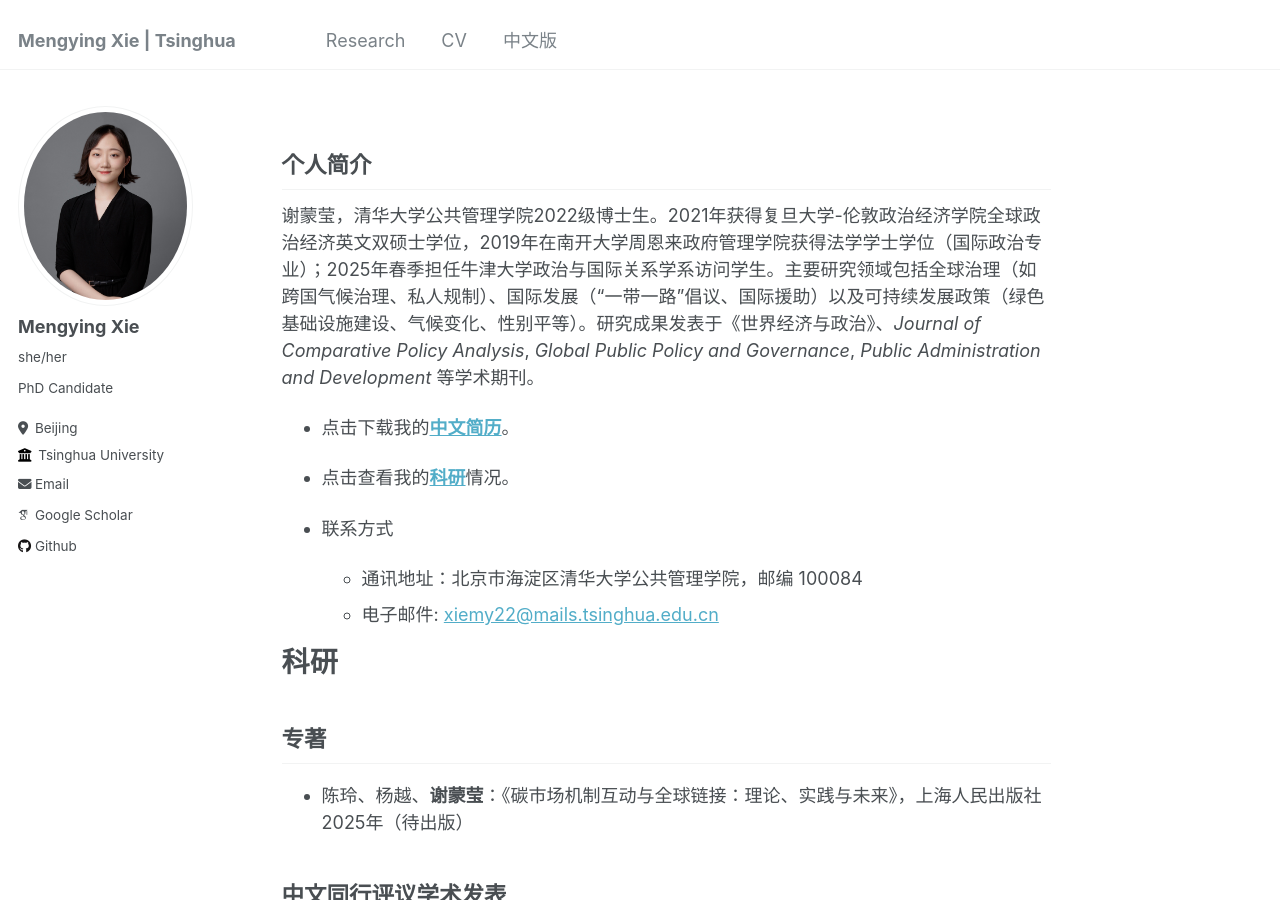
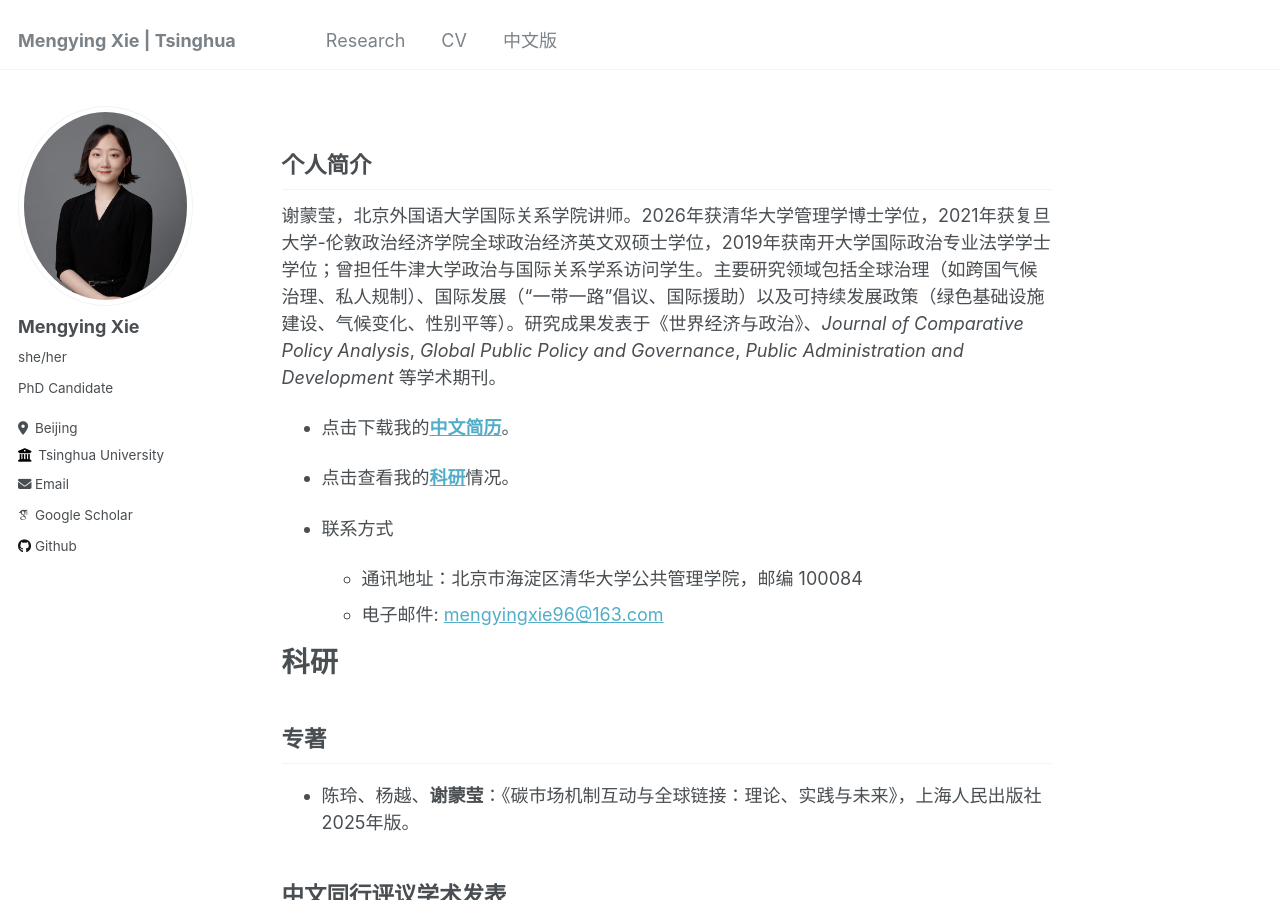
Before and after one commit to xiemythu/xiemythu.github.io, a Jekyll site: the page built from _pages/chinese.md, in a window 1280 px wide and 900 px high. Built offline with Jekyll 4.4.1, drawn with Linux system fonts in a browser that asks for light colours; some web fonts are replaced; some of the changed text lies outside the part shown.

Commit message:
Update chinese.md

```diff
--- a/_pages/chinese.md
+++ b/_pages/chinese.md
@@ -7,7 +7,7 @@ author_profile: true
 
 ## 个人简介
 
-谢蒙莹，清华大学公共管理学院2022级博士生。2021年获得复旦大学-伦敦政治经济学院全球政治经济英文双硕士学位，2019年在南开大学周恩来政府管理学院获得法学学士学位（国际政治专业）；2025年春季担任牛津大学政治与国际关系学系访问学生。主要研究领域包括全球治理（如跨国气候治理、私人规制）、国际发展（“一带一路”倡议、国际援助）以及可持续发展政策（绿色基础设施建设、气候变化、性别平等）。研究成果发表于《世界经济与政治》、*Journal of Comparative Policy Analysis*, *Global Public Policy and Governance*, *Public Administration and Development* 等学术期刊。
+谢蒙莹，北京外国语大学国际关系学院讲师。2026年获清华大学管理学博士学位，2021年获复旦大学-伦敦政治经济学院全球政治经济英文双硕士学位，2019年获南开大学国际政治专业法学学士学位；曾担任牛津大学政治与国际关系学系访问学生。主要研究领域包括全球治理（如跨国气候治理、私人规制）、国际发展（“一带一路”倡议、国际援助）以及可持续发展政策（绿色基础设施建设、气候变化、性别平等）。研究成果发表于《世界经济与政治》、*Journal of Comparative Policy Analysis*, *Global Public Policy and Governance*, *Public Administration and Development* 等学术期刊。
 
 - 点击下载我的[**中文简历**](https://xiemythu.github.io/files/cv_mengying_chinese.pdf)。
 
@@ -16,7 +16,7 @@ author_profile: true
 
 - 联系方式
    + 通讯地址：北京市海淀区清华大学公共管理学院，邮编 100084
-   + 电子邮件: <xiemy22@mails.tsinghua.edu.cn>
+   + 电子邮件: <mengyingxie96@163.com>
 
 
 
@@ -24,7 +24,7 @@ author_profile: true
 
 ## 专著
 
-* 陈玲、杨越、**谢蒙莹**：《碳市场机制互动与全球链接：理论、实践与未来》，上海人民出版社2025年（待出版）
+* 陈玲、杨越、**谢蒙莹**：《碳市场机制互动与全球链接：理论、实践与未来》，上海人民出版社2025年版。
 
 ## 中文同行评议学术发表
 
@@ -46,7 +46,7 @@ author_profile: true
     + [PDF](https://xiemythu.github.io/files/chen_xie_2023.pdf)
 
 
-## 修改在审论文
+## 工作论文
 
 
-* **Mengying Xie** and  Ling Chen, "A new window of opportunity? Explaining the influence of China’s involvement in energy transitions across developing countries." (Under Review)
+* **Mengying Xie** and  Ling Chen, "A new window of opportunity? Explaining the influence of China’s involvement in energy transitions across developing countries."
```
